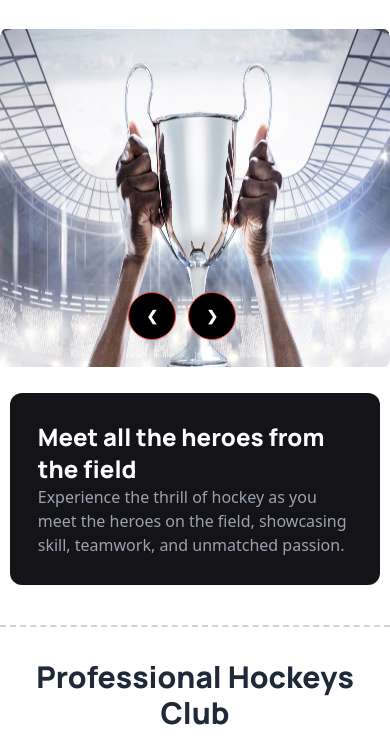
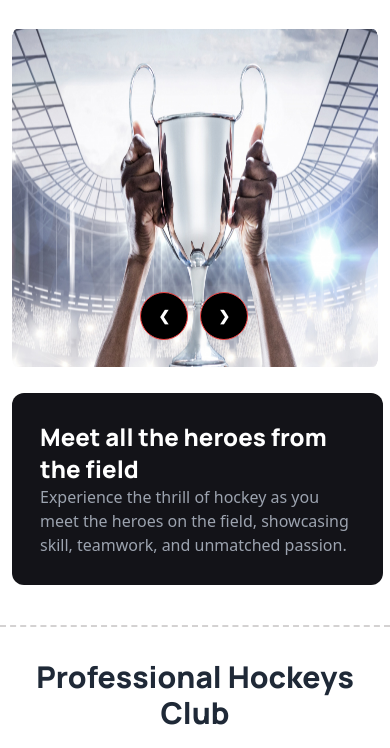
Before and after one commit to Hr-Sajib/B9A3_Hokeys, a plain HTML site: page index.html in a window 390 px wide. Shown: the part 91-839 px from the top of the page. Drawn offline with nearby package versions, Linux system fonts and the light colour scheme; a web font is replaced by a local one.

Commit message:
finished

```diff
--- a/index.html
+++ b/index.html
@@ -44,15 +44,6 @@
 </style>
 
 
-<!-- <div class="dropdown dropdown-end">
-    <div tabindex="0" role="button" class="btn m-1"><svg class="lg:hidden" xmlns="http://www.w3.org/2000/svg" width="28" height="28" viewBox="0 0 24 24" fill="none">
-                <path d="M3.75 6.75H20.25M3.75 12H12.5M3.75 17.25H20.25" stroke="#131318" stroke-width="1.5" stroke-linecap="round" stroke-linejoin="round"/>
-            </svg></div>
-    <ul tabindex="0" class="dropdown-content z-[1] menu p-2 shadow bg-base-100 rounded-box w-52">
-      <li><a>Item 1</a></li>
-      <li><a>Item 2</a></li>
-    </ul>
-  </div> -->
 
 
 </head>
@@ -97,9 +88,9 @@
     </nav>
 
 <main>
-    <section class="container mx-auto px-0 lg:px-24 mt-8 lg:mt-10 lg:ml-0">
+    <section class="container mx-auto px-3 lg:px-24 mt-8 lg:mt-10 lg:ml-0">
 
-        <div class="carousel w-[full] lg:w-[87vw] lg:h-[80vh] h-[40vh] lg:ml-0">
+        <div class=" carousel  lg:w-[87vw] lg:h-[80vh] h-[40vh] lg:ml-0">
             <div id="slide1" class="carousel-item relative w-full ">
               <img  src="Images/1.png" class="w-full" />
               <div class="absolute flex gap-3 transform -translate-y-1/2 lg:left-24 lg:top-[64vh] left-32 top-[34vh]">
@@ -116,6 +107,7 @@
             </div>
 
         </div>
+
         <div class="lg:w-5/12 w-[95vw] mx-auto mt-5 lg:h-44 bg-[#131318] p-7 rounded-xl  relative lg:bottom-56 lg:left-[29vw] lg:ml-80 ">
             <p class="text-white font-manrope font-extrabold text-2xl">Meet all the heroes from the field</p>
             <p class="text-gray-400">Experience the thrill of hockey as you meet the heroes on the field, showcasing skill, teamwork, and unmatched passion.</p>
```
